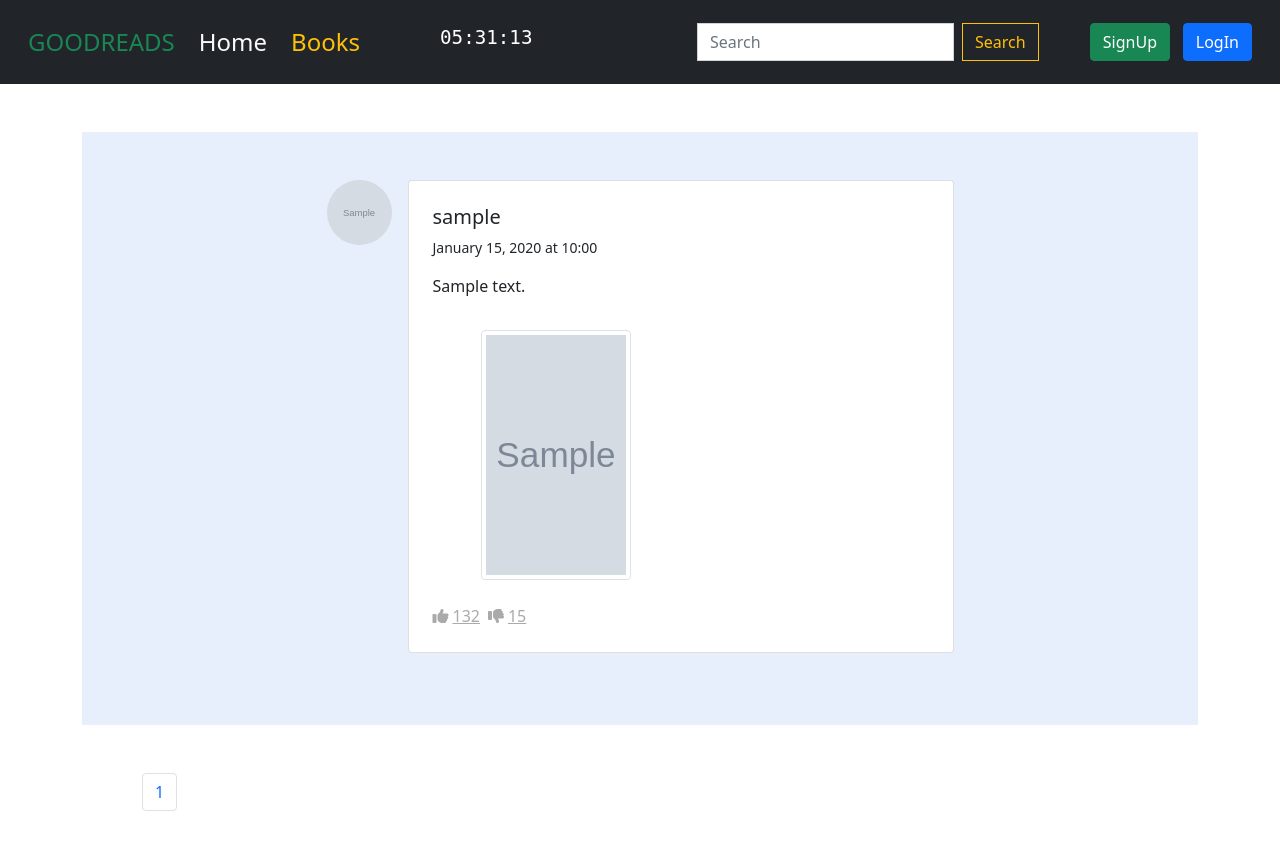
After one commit to bilolbek1/django-goodreads_clone, a Django app: page /home/ in a window 1280 px wide. The commit adds this page. Run offline with Django 4.2, Linux system fonts and the light colour scheme; tables that the repository leaves empty hold one stand-in row (values such as "Sample post"); grey boxes marked "Sample" are stand-in pictures.

Commit message:
home page, tests and action navigation links

```diff
--- a/books/templates/book_detail.html
+++ b/books/templates/book_detail.html
@@ -46,10 +46,10 @@
   <div class="container my-5 py-5 text-dark">
     <div class="row d-flex justify-content-center">
       <div class="col-md-10 col-lg-8 col-xl-6">
-        <div class="card">
-          <div class="card-body p-4">
+        <div class="card me-5" style="width: 40vw;">
+          <div class="card-body p-4 ">
             <div class="d-flex flex-start w-100 ps-5">
-
+            <img class="me-3" style="width: 60px; height: 60px; object-fit: cover; border-radius: 50%" src="{{ request.user.profile_picture.url }}">
               <form method="post" action="{% url 'review' book.id %}">
                     {% csrf_token %}
                     {{ review.as_p }}
--- a/goodreads/urls.py
+++ b/goodreads/urls.py
@@ -18,11 +18,12 @@ from django.conf import settings
 from django.conf.urls.static import static
 from django.contrib import admin
 from django.urls import path, include
-from .views import LandingPageView
+from .views import LandingPageView, HomePageView
 
 urlpatterns = [
     path('admin/', admin.site.urls),
     path('', LandingPageView, name='landing'),
+    path('home/', HomePageView, name='home'),
     path('users/', include('users.urls')),
     path('books/', include('books.urls')),
 ]
--- a/goodreads/views.py
+++ b/goodreads/views.py
@@ -1,6 +1,24 @@
+from django.core.paginator import Paginator
 from django.shortcuts import render
 import datetime
 from time import sleep
 
+from books.models import Review
+
+
 def LandingPageView(request):
     return render(request, 'landing.html')
+
+
+def HomePageView(request):
+    review = Review.objects.order_by('-created_time')
+
+    paginator = Paginator(review, 4)
+    pag_num = request.GET.get('page', 1)
+    page_obj = paginator.get_page(pag_num)
+    context = {
+        'review': review,
+        'page_obj': page_obj,
+    }
+
+    return render(request, 'home.html', context)
--- a/static/css/main.css
+++ b/static/css/main.css
@@ -1,6 +1,5 @@
 
     .www{
-        color: #b29715 !important;
         font-size: 1.5vw;
         font-family: 'Ubuntu', sans-serif;
         font-weight: 500;
@@ -13,7 +12,7 @@
     right: 0px;
     top: 40px;
     width: 0;
-    background-color: #b29715;
+    background-color: #7b01ff;
     height: 3px;
     transition: 0.4s;
     border-radius: 30px;
@@ -60,3 +59,4 @@
 #detail_con{
     margin-left: 25vw;
 }
+.link-muted { color: #aaa; } .link-muted:hover { color: #1266f1; }
--- a/templates/base.html
+++ b/templates/base.html
@@ -1,4 +1,9 @@
 {% load static %}
+{% url 'home' as home %}
+{% url 'list' as list %}
+{% url 'landing' as landing %}
+{% url 'profile' as profile %}
+{% url 'profile_update' as profile_update %}
 <!DOCTYPE html>
 <html lang="en">
 <head>
@@ -12,17 +17,17 @@
 
 <nav class="navbar navbar-expand-lg bg-body-tertiary bg-dark p-3 mb-3">
   <div class="container-fluid">
-    <a class="navbar-brand www" href="#">GOODREADS</a>
+    <a class="navbar-brand {% if request.path == landing %} text-light {% endif %} text-success fs-4" href="{% url 'landing' %}">GOODREADS</a>
     <button class="navbar-toggler bg-warning" type="button" data-bs-toggle="collapse" data-bs-target="#navbarSupportedContent" aria-controls="navbarSupportedContent" aria-expanded="false" aria-label="Toggle navigation">
       <span class="navbar-toggler-icon "></span>
     </button>
     <div class="collapse navbar-collapse  " id="navbarSupportedContent">
       <ul class="navbar-nav me-auto mb-2 mb-lg-0">
         <li class="nav-item">
-          <a class="nav-link active www" aria-current="page" href="{% url 'landing' %}">Home</a>
+          <a class="nav-link {% if request.path == home %} text-light {% endif %} text-warning fs-4" aria-current="page" href="{% url 'home' %}">Home</a>
         </li>
         <li class="nav-item">
-          <a class="nav-link active www" href="{% url 'list' %}" aria-disabled="true">Books</a>
+          <a class="nav-link {% if request.path == list %} text-light {% endif %} text-warning fs-4 ms-2" href="{% url 'list' %}" aria-disabled="true">Books</a>
         </li>
           <li class="nav-item">
           <a class="nav-link active ww2" id="clock"></a>
--- /dev/null
+++ b/templates/home.html
@@ -0,0 +1,81 @@
+{% extends 'base.html' %}
+{% load static %}
+
+{% block content %}
+
+<section style="background-color: #e7effd;">
+  <div class="container my-5 py-5 text-dark">
+    <div class="row d-flex justify-content-center">
+      <div class="col-md-11 col-lg-9 col-xl-7">
+          {% if page_obj %}
+
+          {% for i in page_obj %}
+        <div class="d-flex flex-start mb-4">
+          <img class="rounded-circle shadow-1-strong me-3"
+            src="{{ i.user_id.profile_picture.url }}" alt="avatar" width="65"
+            height="65" style="object-fit: cover" />
+          <div class="card w-100">
+            <div class="card-body p-4">
+              <div class="">
+                <h5>{{ i.user_id.username }}</h5>
+                <p class="small">{{ i.created_time|date:"F j, Y" }} at {{ i.created_time|date:"H:i" }}</p>
+                <p>
+                  {{ i.review_text }}
+                </p>
+                  <div>
+                        <img style="width: 150px; height: 250px; object-fit: cover;" class="mt-3 mb-4 ms-5 img-thumbnail" src="{{ i.book_id.books_picture.url }}">
+
+                  </div>
+
+                <div class="d-flex justify-content-between align-items-center">
+                  <div class="d-flex align-items-center">
+                    <a href="#!" class="link-muted me-2"><i class="fas fa-thumbs-up me-1"></i>132</a>
+                    <a href="#!" class="link-muted"><i class="fas fa-thumbs-down me-1"></i>15</a>
+                  </div>
+                    {% for s in i.r_number %}
+                            {{ s }}
+                        {% endfor %}
+                </div>
+              </div>
+            </div>
+          </div>
+        </div>
+
+
+          {% endfor %}
+      </div>
+    </div>
+  </div>
+</section>
+
+
+
+    <nav aria-label="..." style="margin-bottom: 5vw" class="m-5 container ">
+          <ul class="pagination">
+      {% if page_obj.has_previous %}
+            <li class="page-item ">
+              <a class="page-link" href="{% url 'home' %}?page=1">first</a>
+            </li>
+            <li class="page-item ">
+              <a class="page-link" href="{% url 'home' %}?page={{ page_obj.previous_page_number }}">previous</a>
+            </li>
+             {% endif %}
+
+            <li class="page-item"><a class="page-link" href="#">{{ page_obj.number }}</a></li>
+
+            {% if page_obj.has_next %}
+
+            <li class="page-item">
+                <a class="page-link" href="{% url 'home' %}?page={{ page_obj.next_page_number }}">next</a>
+            </li>
+            <li class="page-item">
+                <a class="page-link" href="{% url 'home' %}?page={{ page_obj.paginator.num_pages }}">last</a>
+            </li>
+       {% endif %}
+          </ul>
+
+        </nav>
+
+    {% endif %}
+
+{% endblock content %}
```
Also changed, not shown: books/tests.py (+24 -1 lines).
